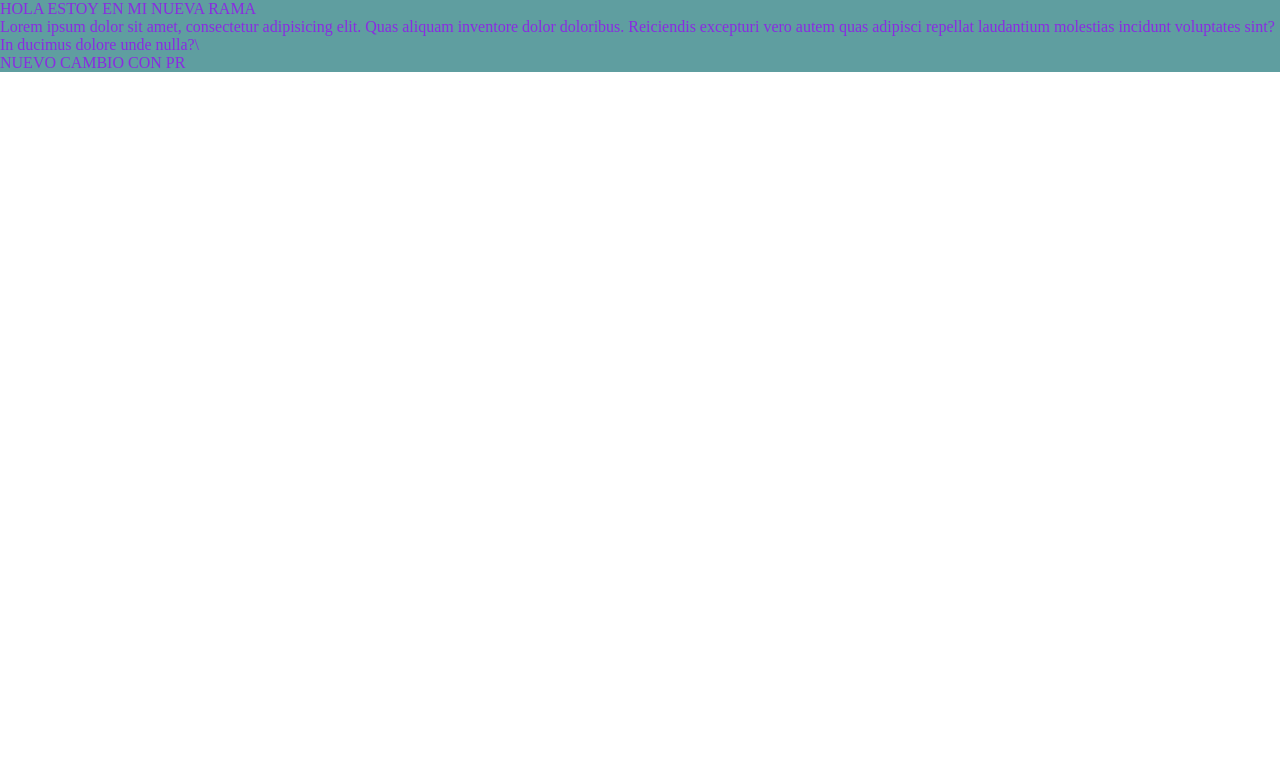
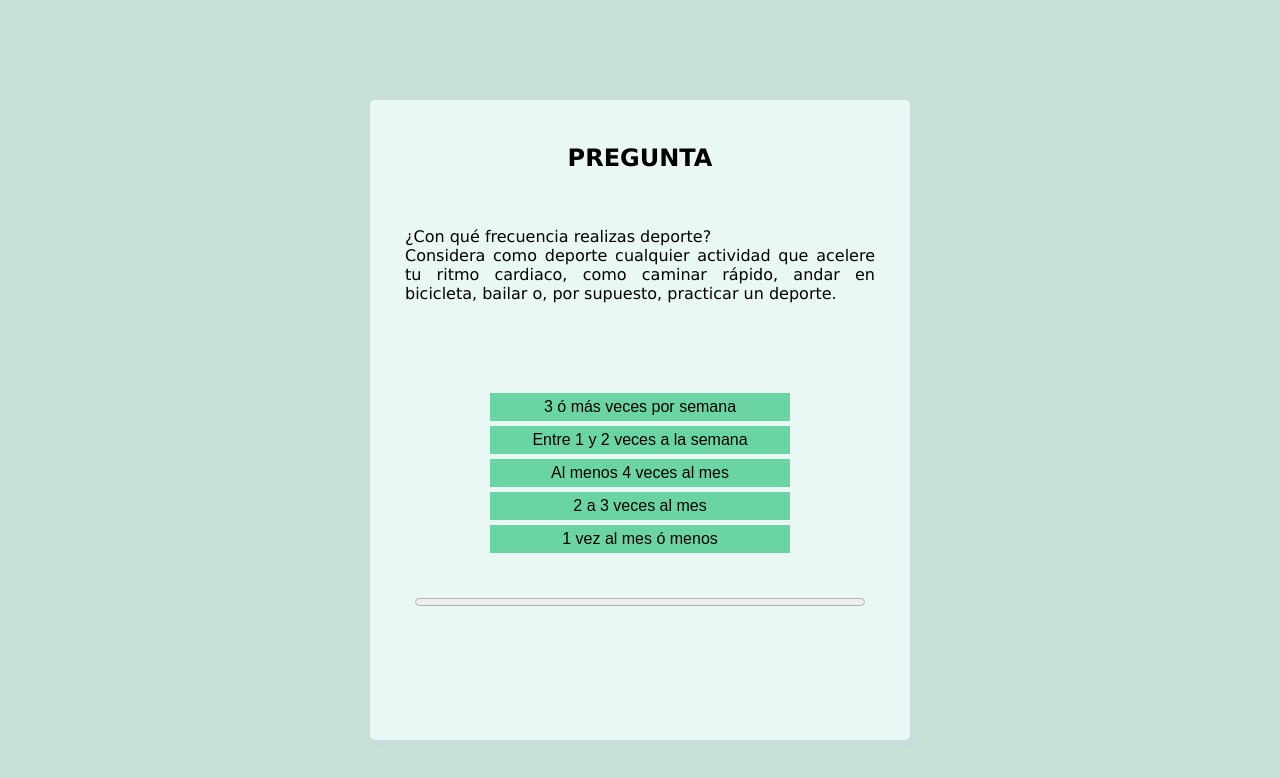
Before and after one commit to ValLozanoCTC/u2-car-am, a plain HTML site: page s36/index.html in a window 1280 px wide. Drawn offline with Linux system fonts and the light colour scheme.

Commit message:
feat: add test project

```diff
--- a/s36/assets/css/style.css
+++ b/s36/assets/css/style.css
@@ -1,10 +1,69 @@
-* {
-  margin: 0;
-  padding: 0;
-  box-sizing: border-box;
+/* Rueda de colores https://color.adobe.com/es/create/color-wheel */
+
+body {
+  font-family: "Lucida Sans", "Lucida Sans Regular", "Lucida Grande",
+    "Lucida Sans Unicode", Geneva, Verdana, sans-serif;
+  background-color: #c8e0d5;
 }
 
-p {
-  background: cadetblue;
-  color: blueviolet;
+.container {
+  background-color: #e9f7f5;
+  margin: 100px auto 0 auto;
+  width: 500px;
+  box-shadow: 5px 5px 5px #c8dde0;
+  height: 600px;
+  padding: 20px;
+  border-radius: 5px;
 }
+
+.pregunta_nombre,
+.resultado_titulo {
+  text-align: center;
+  font-size: 1.5rem; /* Comentar sobre medidas relativas */
+}
+
+.pregunta_contenido {
+  padding: 15px;
+}
+
+.pregunta_enunciado {
+  text-align: justify;
+  height: 150px;
+}
+
+.pregunta_alternativas {
+  height: 200px;
+  line-height: 1.3;
+}
+
+.pregunta_alternativas button {
+  display: block;
+  margin: 5px auto;
+  font-size: 1rem;
+  width: 300px;
+  padding-top: 5px;
+  padding-bottom: 5px;
+  border-radius: 0;
+  background-color: rgb(107, 212, 163);
+  border: none;
+}
+
+.pregunta_alternativas button:hover {
+  background-color: rgb(75, 133, 105);
+}
+
+.avance {
+  vertical-align: bottom;
+}
+
+.card {
+  height: 450px;
+}
+
+#barra-progreso {
+  width: 90%;
+  /* centrado del elemento */
+  display: block;
+  margin-left: auto;
+  margin-right: auto;
+}
--- a/s36/assets/js/script.js
+++ b/s36/assets/js/script.js
@@ -0,0 +1,118 @@
+let preguntas = [
+  "¿Con qué frecuencia realizas deporte?<br>Considera como deporte cualquier actividad que acelere tu ritmo cardiaco, como caminar rápido, andar en bicicleta, bailar o, por supuesto, practicar un deporte.",
+  "¿Cuántos vasos de agua (200mL) bebes al día?<br>No consideres la ingesta de otros líquidos, como gaseosas, jugos azucarados o alcohol.",
+  "¿Cuántas porciones de frutas y verduras consumes diariamente?",
+  "¿Cuándo fue la última vez que fuiste al médico y/o te realizaste un chequeo general?<br>No consideres visitas por situaciones muy específicas en las que no se revisó tu estado general de salud ni siquiera de manera visual, como por ejemplo en caso de una lesión.",
+  "Piensa en lo que sueles comer día a día. ¿Qué tipo de alimentos es el más frecuente en tu dieta?",
+  "¿Existen antecedentes de enfermedades crónicas en tu familia?.<br>Se considera como enfermedad crónica aquella que dura 3 ó más meses y que, posiblemente, empeore con el tiempo. Ejemplos: cáncer, diabetes, hipertensión, cardiopatías, accidentes cerebrovasculares.",
+  "En general, consideras que tu salud es:",
+];
+
+let opciones = [
+  [
+    "3 ó más veces por semana",
+    "Entre 1 y 2 veces a la semana",
+    "Al menos 4 veces al mes",
+    "2 a 3 veces al mes",
+    "1 vez al mes ó menos",
+  ],
+  [
+    "Al menos 8 vasos al día",
+    "Entre 5 y 8, depende del día",
+    "Cuando me acuerdo",
+    "Solo si tengo sed",
+    "No me gusta el agua, prefiero la gaseosa",
+  ],
+  [
+    "5 ó más",
+    "2 a 4",
+    "Al menos 1 vez al día",
+    "Depende del día",
+    "Solo si me obligan",
+  ],
+  [
+    "Hace menos de un mes",
+    "Entre 1 y 3 meses atrás",
+    "Estoy segura que fui al menos una vez en los últimos 12 meses",
+    "Solo voy si hay algún hueso expuesto",
+    "Nunca me enfermo, no necesito ir al médico",
+  ],
+  [
+    "Harinas y cereales",
+    "Proteína de origen animal (carnes rojas, blancas o pescado)",
+    "Aceites y grasas",
+    "Ensaladas de verduras y/o frutas",
+    "Proteínas de origen vegetal (legumbres)",
+  ],
+  [
+    "Sí, ambos padres padecen enfermedades crónicas",
+    "Sí, uno de mis padres padece de una o más enfermedades crónicas",
+    "Sí, al menos uno de mis hermanos",
+    "Sí, pero es un tío y/o abuelo",
+    "No que yo sepa",
+  ],
+  [
+    "Excelente, no recuerdo la última vez que tuve un resfrío",
+    "Buena, no suelo enfermarme más de una vez al año y es de manera leve",
+    "Buena, tengo alguna(s) enfermedad(es) crónica(s) pero está(n) controlada(s)",
+    "Regular, me refrío siempre y/o tengo descompensaciones ocasionales de enfermedades crónicas",
+    "Mala, paso resfriada, con crisis de enfermedades crónicas y/o lesionada",
+  ],
+];
+
+let puntajePorOpcion = [
+  [5, 4, 3, 1, 0],
+  [5, 4, 2, 1, 0],
+  [5, 4, 3, 1, 0],
+  [5, 4, 3, 1, 0],
+  [1, 4, 0, 3, 5],
+  [1, 2, 2, 3, 5],
+  [5, 4, 4, 2, 0],
+];
+
+let puntaje = 0;
+let iterador = 0;
+
+function siguientePregunta() {
+  document.getElementById("pregunta").innerHTML = preguntas[iterador];
+  document.getElementById("op1").innerHTML = opciones[iterador][0];
+  document.getElementById("op2").innerHTML = opciones[iterador][1];
+  document.getElementById("op3").innerHTML = opciones[iterador][2];
+  document.getElementById("op4").innerHTML = opciones[iterador][3];
+  document.getElementById("op5").innerHTML = opciones[iterador][4];
+
+  document.getElementById("barra-progreso").value =
+    (iterador * 100) / preguntas.length;
+}
+
+function actualizarPuntaje(opcion) {
+  let indice = opcion - 1;
+  puntaje += puntajePorOpcion[iterador][indice];
+
+  iterador++;
+
+  siguientePregunta();
+}
+
+// Iniciar el programa
+siguientePregunta();
+
+document.getElementById("op1").addEventListener("click", function () {
+  actualizarPuntaje(1);
+});
+
+document.getElementById("op2").addEventListener("click", function () {
+  actualizarPuntaje(2);
+});
+
+document.getElementById("op3").addEventListener("click", function () {
+  actualizarPuntaje(3);
+});
+
+document.getElementById("op4").addEventListener("click", function () {
+  actualizarPuntaje(4);
+});
+
+document.getElementById("op5").addEventListener("click", function () {
+  actualizarPuntaje(5);
+});
--- a/s36/index.html
+++ b/s36/index.html
@@ -7,15 +7,29 @@
     <link rel="stylesheet" href="./assets/css/style.css" />
   </head>
   <body>
-    <p>HOLA ESTOY EN MI NUEVA RAMA</p>
-
-    <p>
-      Lorem ipsum dolor sit amet, consectetur adipisicing elit. Quas aliquam
-      inventore dolor doloribus. Reiciendis excepturi vero autem quas adipisci
-      repellat laudantium molestias incidunt voluptates sint? In ducimus dolore
-      unde nulla?\
-    </p>
-    <p>NUEVO CAMBIO CON PR</p>
+    <div class="container">
+      <div class="card">
+        <h3 class="pregunta_nombre">PREGUNTA</h3>
+        <div class="pregunta_contenido">
+          <p class="pregunta_enunciado" id="pregunta">
+            Lorem ipsum dolor sit amet consectetur adipisicing elit. Ipsum
+            voluptates quaerat voluptatem eveniet odit suscipit corrupti
+            architecto dolores minus rerum atque reprehenderit tenetur quos
+            obcaecati distinctio, iste nam eius veniam.
+          </p>
+          <div class="pregunta_alternativas">
+            <button type="" id="op1">Opción 1</button>
+            <button type="" id="op2">Opción 2</button>
+            <button type="" id="op3">Opción 3</button>
+            <button type="" id="op4">Opción 4</button>
+            <button type="" id="op5">Opción 5</button>
+          </div>
+        </div>
+      </div>
+      <div class="avance">
+        <progress id="barra-progreso" max="100" value="70">70%</progress>
+      </div>
+    </div>
     <script src="./assets/js/script.js"></script>
   </body>
 </html>
```
